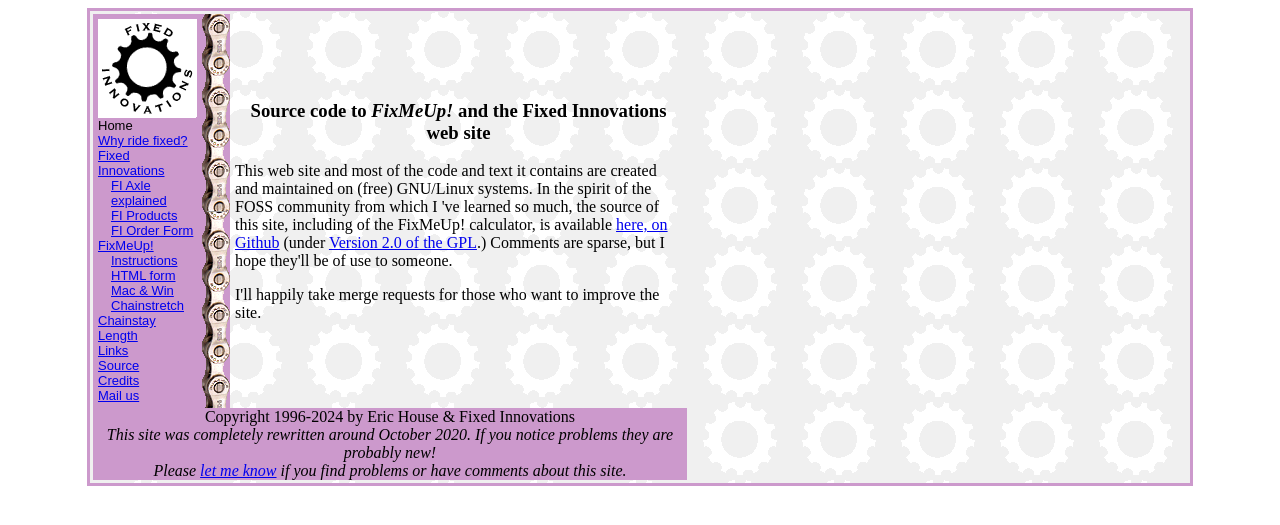
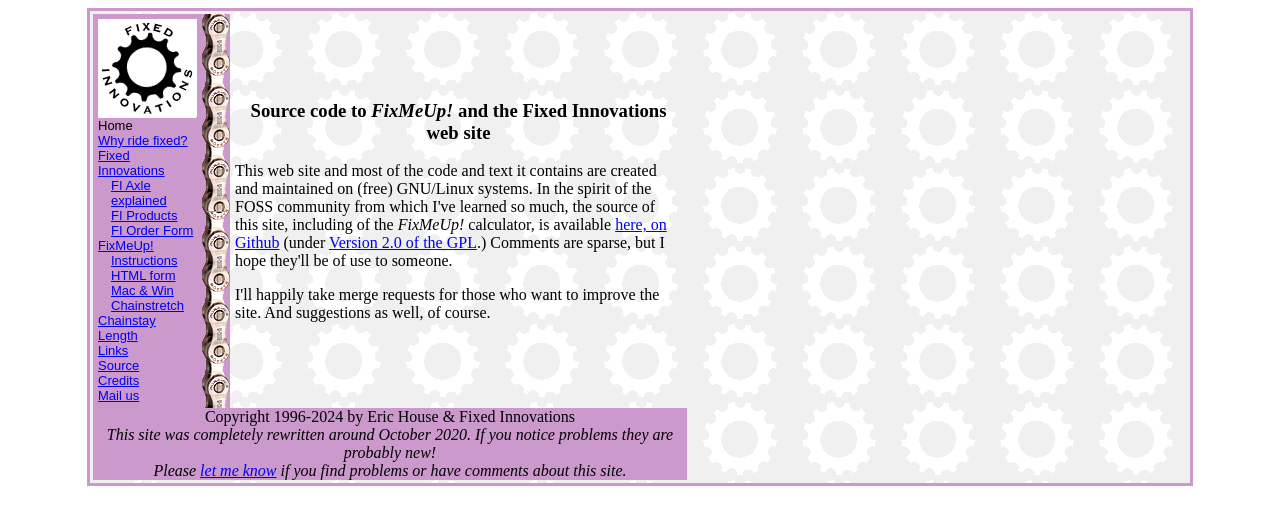
Before and after one commit to eehouse/fixmeup, a Flask app: page /fixin/source in a window 1280 px wide. Shown: the top 525 px of the page. Run offline with Flask 2, Linux system fonts and the light colour scheme; grey boxes are pictures that could not be loaded.

Commit message:
tweak text about sourcecode

```diff
--- a/app/fixin/templates/source.html
+++ b/app/fixin/templates/source.html
@@ -27,8 +27,8 @@ Foundation, Inc., 59 Temple Place - Suite 330, Boston, MA
 <p>
 This web site and most of the code and text it contains are created
 and maintained on (free) GNU/Linux systems. In the spirit of the FOSS
-community from which I 've learned so much, the source of this site,
-including of the FixMeUp! calculator, is
+community from which I've learned so much, the source of this site,
+including of the <em>FixMeUp!</em> calculator, is
 available <a href="https://github.com/eehouse/fixmeup">here, on
 Github</a>
 (under <a href="https://www.gnu.org/licenses/old-licenses/gpl-2.0.html">Version
@@ -37,6 +37,6 @@ to someone.
 </p>
 
 <p>I'll happily take merge requests for those who want to improve the
-site.</p>
+site. And suggestions as well, of course.</p>
 
 {% endblock %}
```
